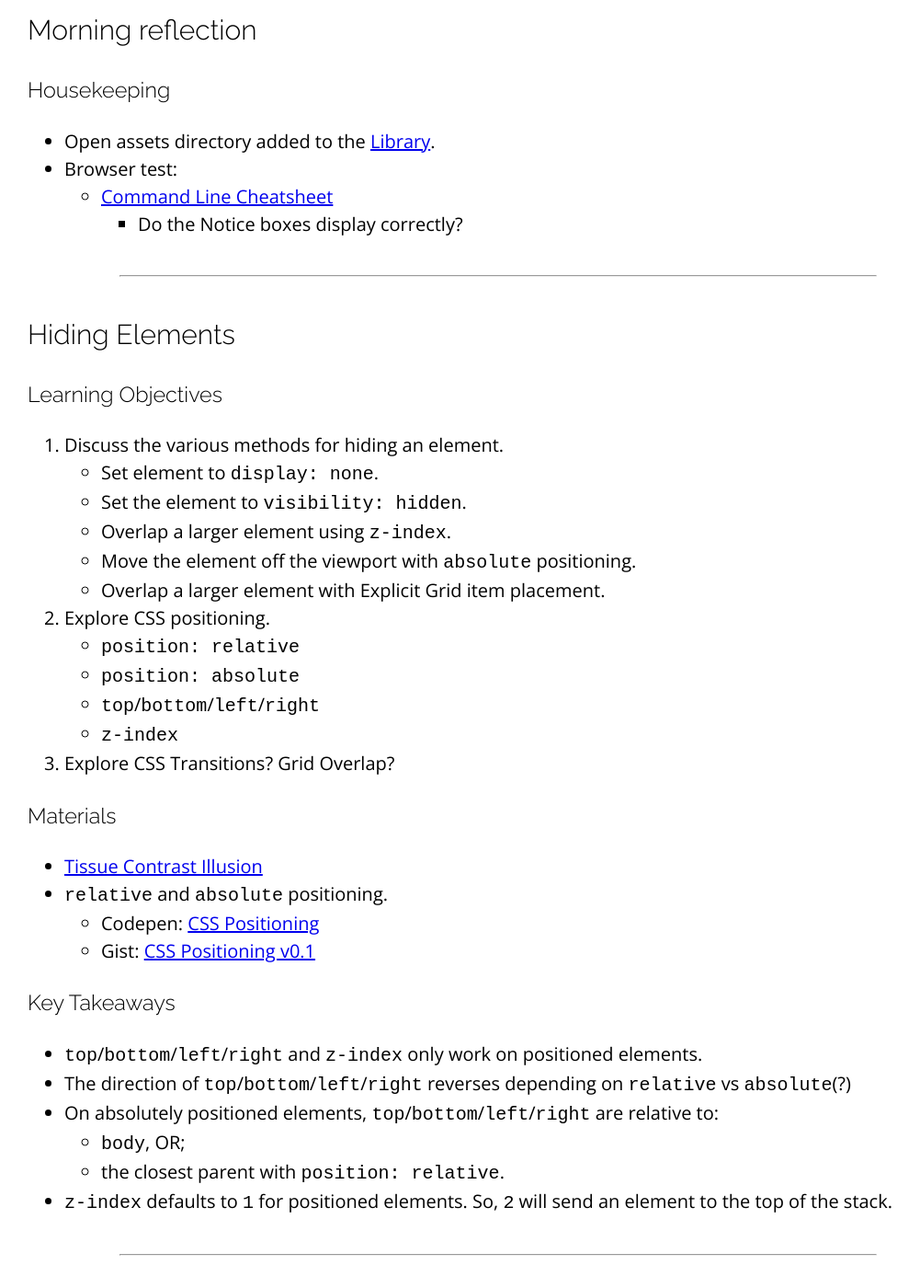
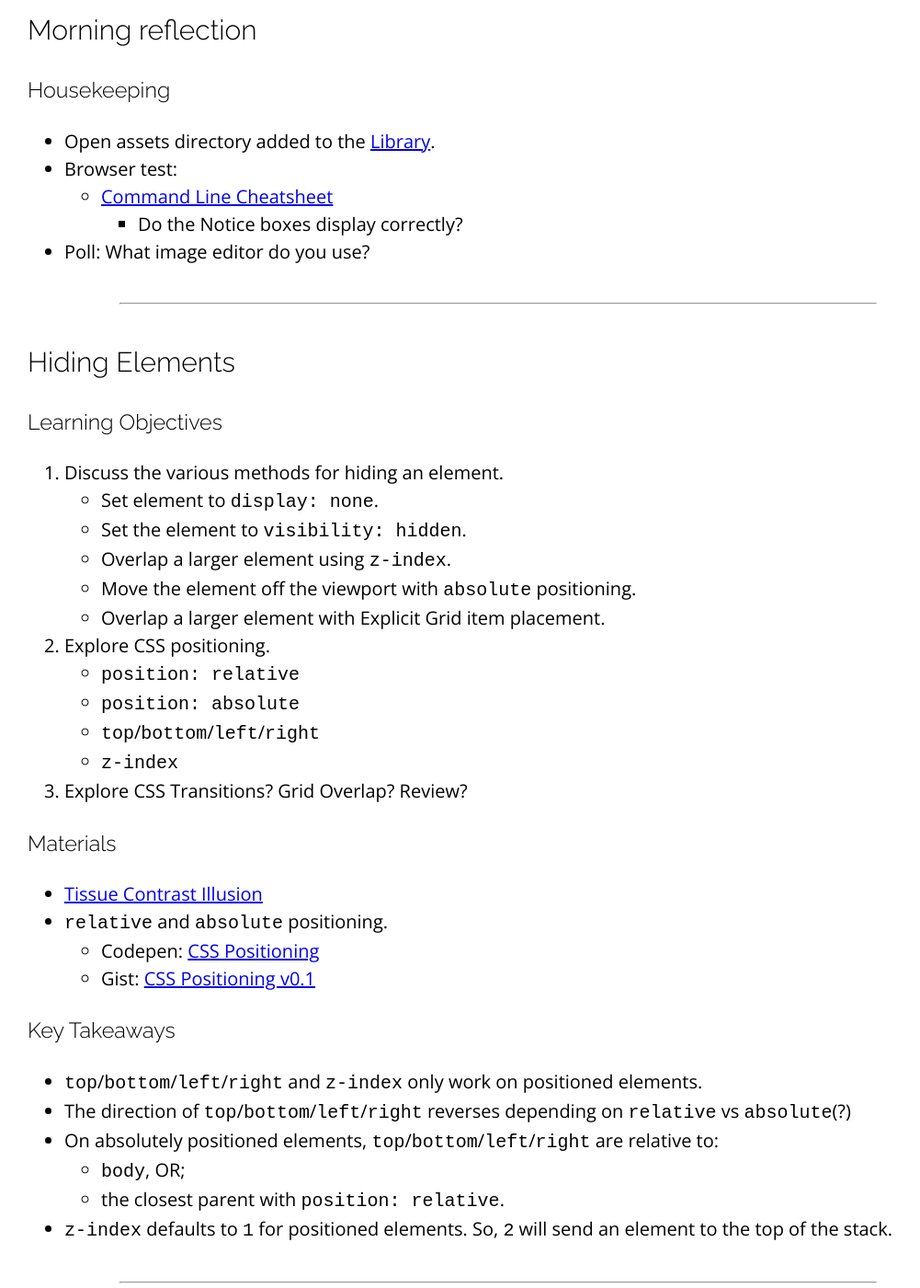
Before and after one commit to sait-wbdv/winter-2021, a Jekyll site: the page built from _posts/2021-02-02-positioning-css-variables.md, in a window 1280 px wide and 1400 px high, scrolled down 1055 px. Shown: the whole window at 92% size, without its empty margins (98-1099 px from the left). Built offline with Jekyll 4.4.1, drawn with Linux system fonts in a browser that asks for light colours; nearby versions of some CDN libraries.

Commit message:
added housekeeping

```diff
--- a/_posts/2021-02-02-positioning-css-variables.md
+++ b/_posts/2021-02-02-positioning-css-variables.md
@@ -27,6 +27,7 @@ categories: cpnt260
 - Browser test:
   - [Command Line Cheatsheet](https://sait-wbdv.github.io/winter-2021/cheatsheets/command-line/)
     - Do the Notice boxes display correctly?
+- Poll: What image editor do you use?
 
 ---
 
@@ -43,7 +44,7 @@ categories: cpnt260
     - `position: absolute`
     - `top`/`bottom`/`left`/`right`
     - `z-index`
-3. Explore CSS Transitions? Grid Overlap?
+3. Explore CSS Transitions? Grid Overlap? Review?
 
 ### Materials
 - [Tissue Contrast Illusion](http://browsertherapy.com/challenges/tissue-contrast/)
```
Also changed, not shown: other parts of _posts/2021-02-02-positioning-css-variables.md (+1 -0 lines).
